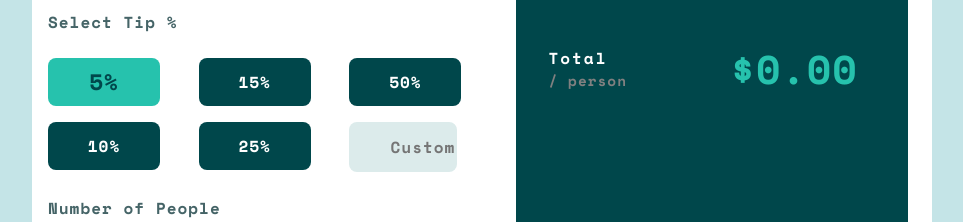
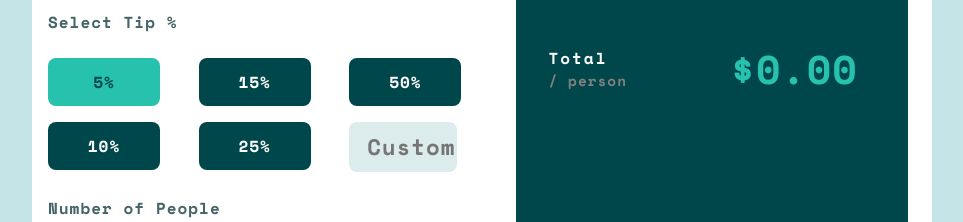
Before and after one commit to jfiora/tip-calculator-app, a React (Vite) app: page / in a window 1280 px wide. Shown: the part 395-617 px from the top of the page, without its empty margins (158-1121 px from the left). Built offline with nearby package versions, Linux system fonts and the light colour scheme.

Commit message:
Update Card.css

```diff
--- a/src/components/card/Card.css
+++ b/src/components/card/Card.css
@@ -110,7 +110,7 @@
   border-radius: 0.5rem;
   text-transform: uppercase;
   font-weight: 700;
-  font-size: 1.4em;
+  font-size: 1rem;
   cursor: pointer;
   background-color: var(--selected-button);
   color: var(--buttons-color);
@@ -123,7 +123,7 @@
   border: none;
   border-radius: 0.5rem;
   font-weight: 700;
-  font-size: 1rem;
+  font-size: 1.4em;
   cursor: pointer;
   text-align: right;
   margin: 0.5rem auto;
```
